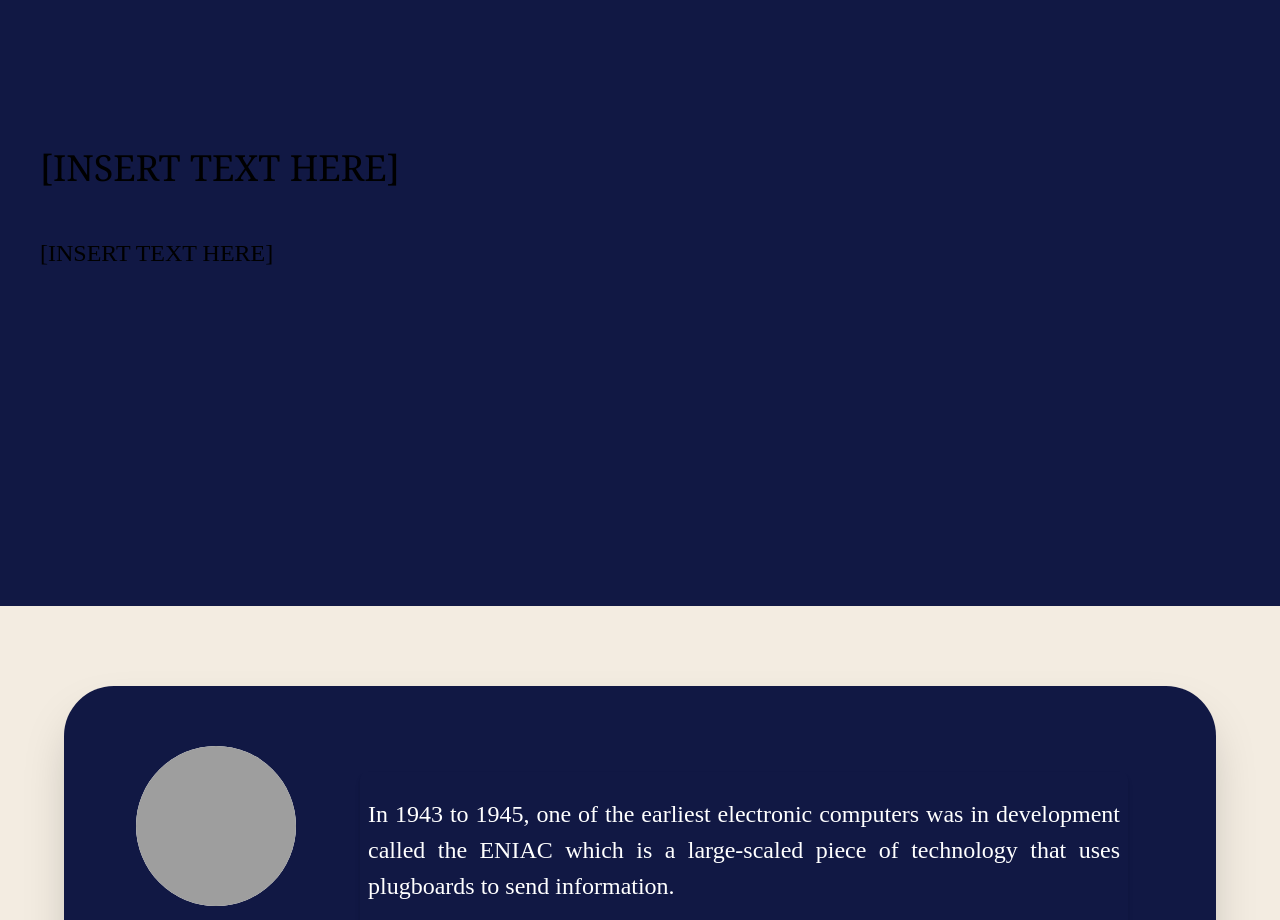
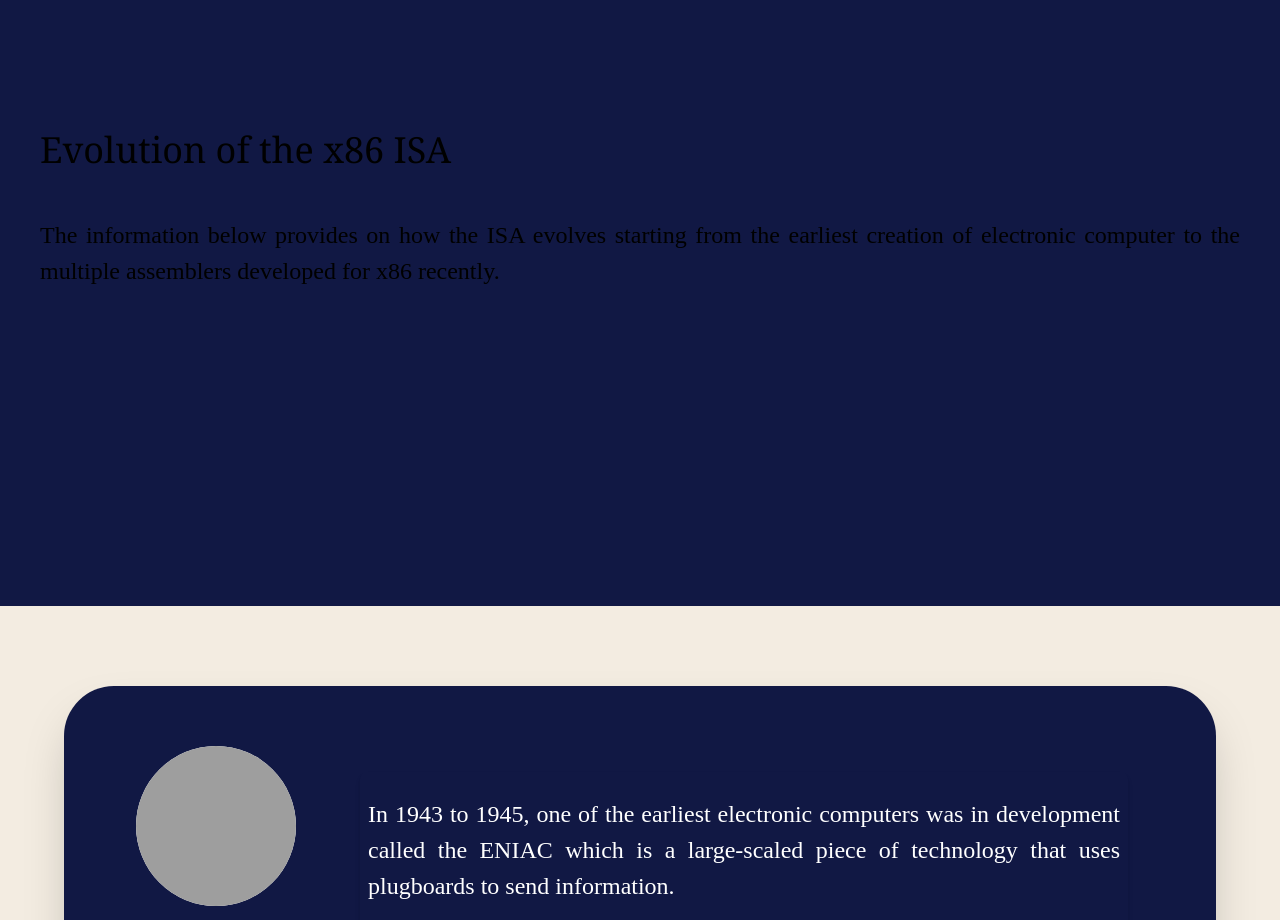
Before and after one commit to JoseBryanPerez/CSARCH2_Group_7, a Next.js app in the folder x86-history/: page / in a window 1280 px wide. Shown: the part 2280-3200 px from the top of the page. Built offline with nearby package versions, Linux system fonts and the light colour scheme; grey boxes are pictures that could not be loaded.

Commit message:
Added small overview above the timeline info

```diff
--- a/x86-history/src/app/page.tsx
+++ b/x86-history/src/app/page.tsx
@@ -58,8 +58,8 @@ export default function page() {
             animationTimeline:'view()',
             animationRange:'entry 5% cover 35%'}}>
     {/*insert the text of the info in the insert text here */}
-      <h2 className="text-[clamp(1.75rem,2vw+1rem,2.25rem)] text-left font-[Georgia] text-black">[INSERT TEXT HERE]</h2>
-       <h2 className="text-[clamp(1.50rem,0.5vw+0.8rem,1.75rem)] text-justify font-[Perpetua] text-black">[INSERT TEXT HERE]</h2>
+      <h2 className="text-[clamp(1.75rem,2vw+1rem,2.25rem)] text-left font-[Georgia] text-black">Evolution of the x86 ISA </h2>
+       <h2 className="text-[clamp(1.50rem,0.5vw+0.8rem,1.75rem)] text-justify font-[Perpetua] text-black">The information below provides on how the ISA evolves starting from the earliest creation of electronic computer to the multiple assemblers developed for x86 recently.</h2>
     </div>
 
     {/*Panel Section, where the user can access more information about the timeline */}
```
